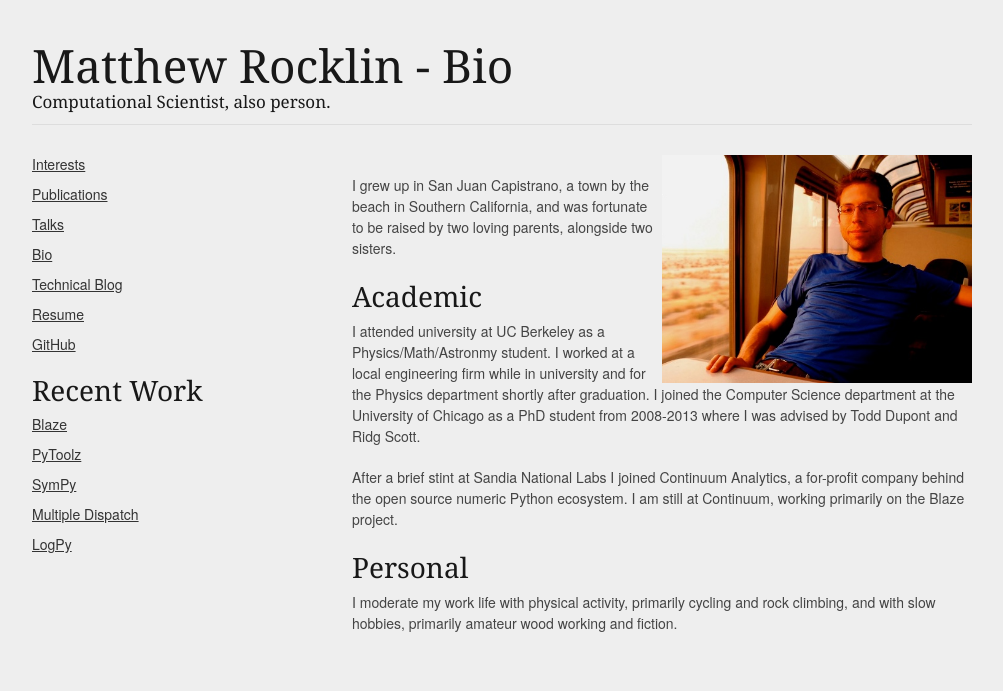
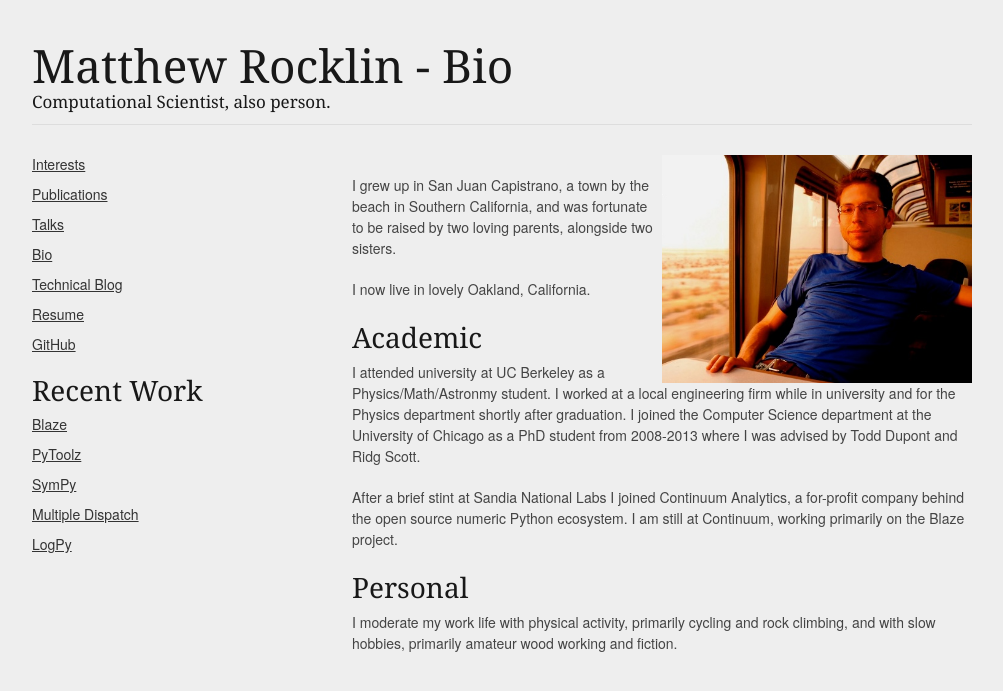
Before and after one commit to mrocklin/mrocklin.github.io, a Jekyll site: the page built from bio.md, in a window 1280 px wide. Shown: the top 691 px of the page, without its empty margins (138-1141 px from the left). Built offline with Jekyll 4.4.1, drawn with Linux system fonts in a browser that asks for light colours.

Commit message:
add whereabouts

```diff
--- a/bio.md
+++ b/bio.md
@@ -11,6 +11,8 @@ title: Bio
 
 I grew up in San Juan Capistrano, a town by the beach in Southern California,
 and was fortunate to be raised by two loving parents, alongside two sisters.
+
+I now live in lovely Oakland, California.
 
 ### Academic
 
```
